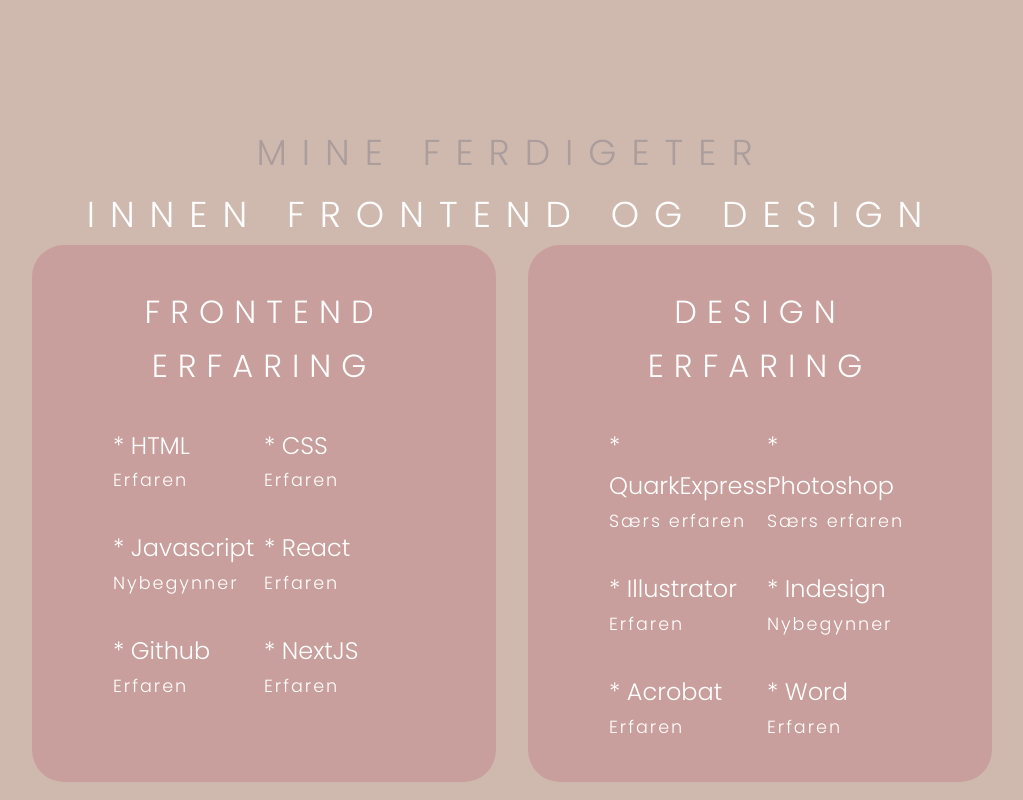
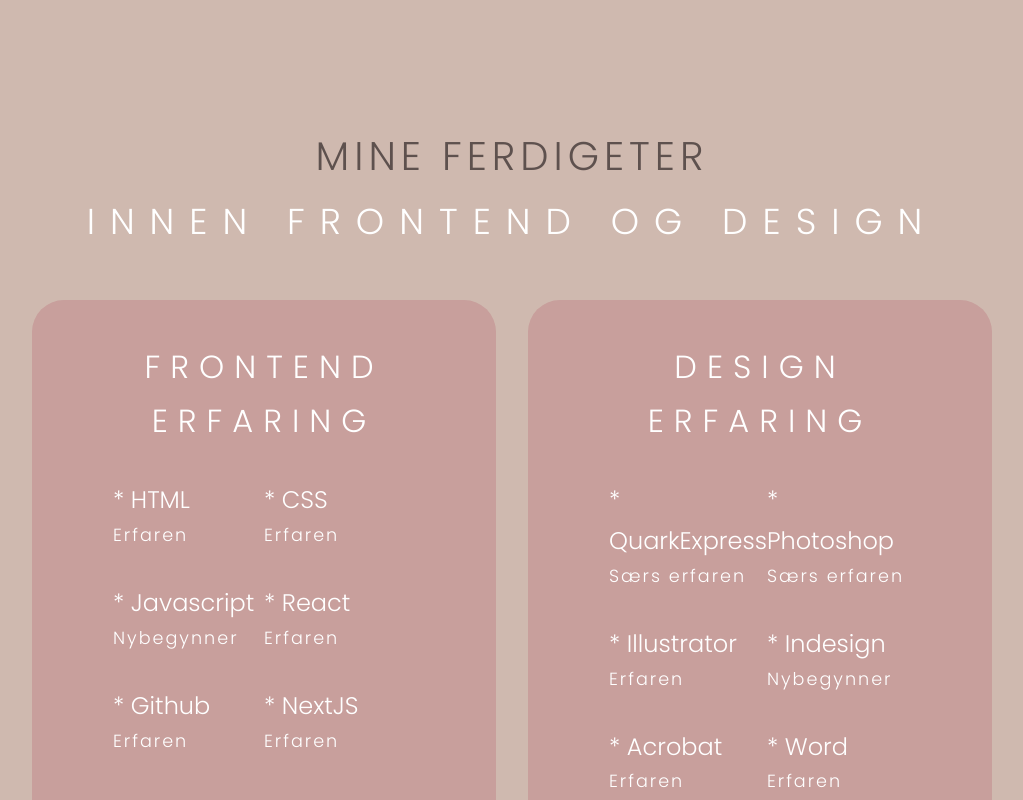
Before and after one commit to Viviann1/praksis-portfolio, a React (Create React App) app: page / in a window 1280 px wide. Shown: the part 2380-3180 px from the top of the page, without its empty margins (128-1151 px from the left). Built offline with nearby package versions, Linux system fonts and the light colour scheme.

Commit message:
adjusted experience

```diff
--- a/src/components/experience/Experience.jsx
+++ b/src/components/experience/Experience.jsx
@@ -5,7 +5,7 @@
 const Experience = () => {
   return (
     <section id='experience'>
-      <h5 className='h5_heading'>Mine ferdigeter</h5>
+      <h2>Mine ferdigeter</h2>
       <h2 className='h2_heading'>innen Frontend og Design</h2>
 
       <div className='container experience__container'>
--- a/src/components/experience/experience.css
+++ b/src/components/experience/experience.css
@@ -10,6 +10,8 @@
     border-radius: 2rem;
     border: 1px solid transparent;
     transition: var(--transition);
+    margin-top: 3rem;
+
 }
 
 p {
```
